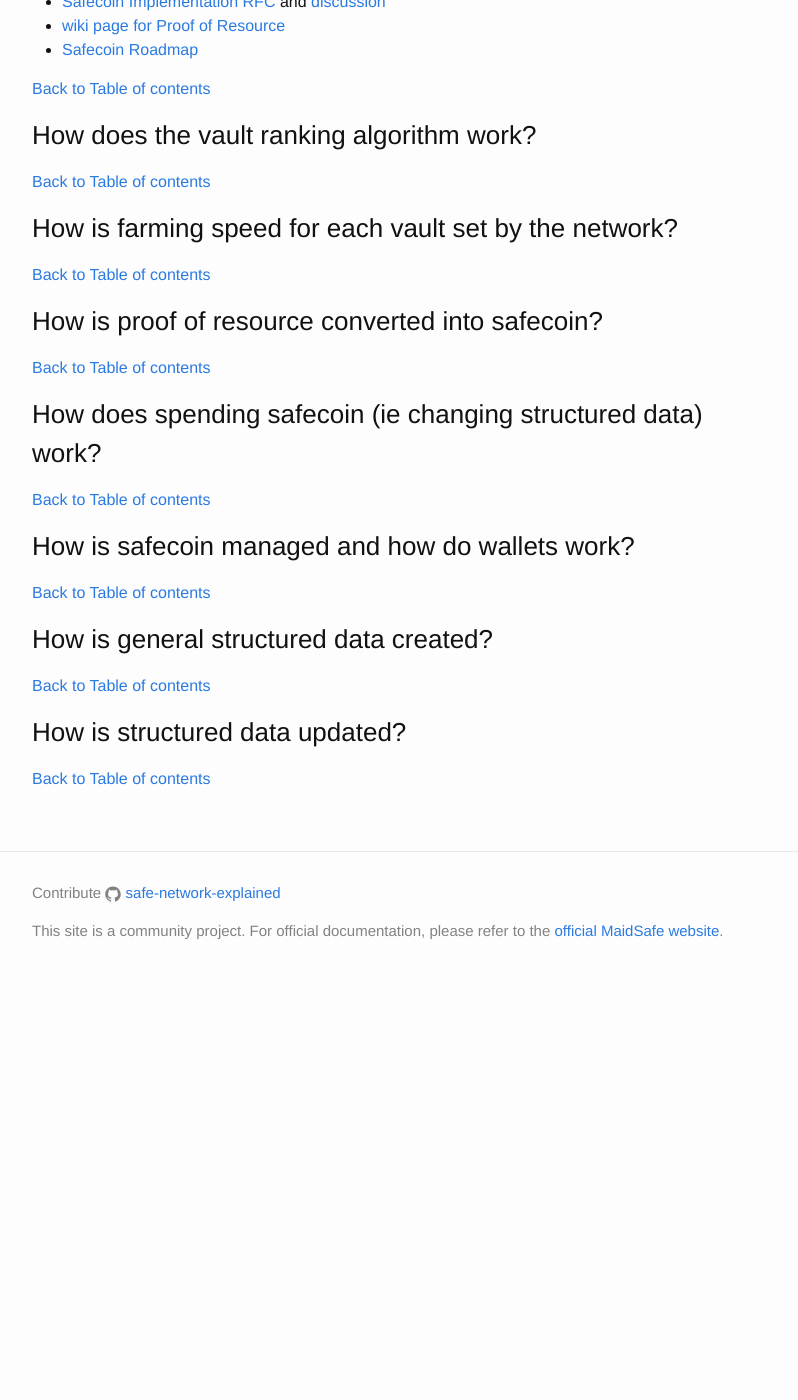
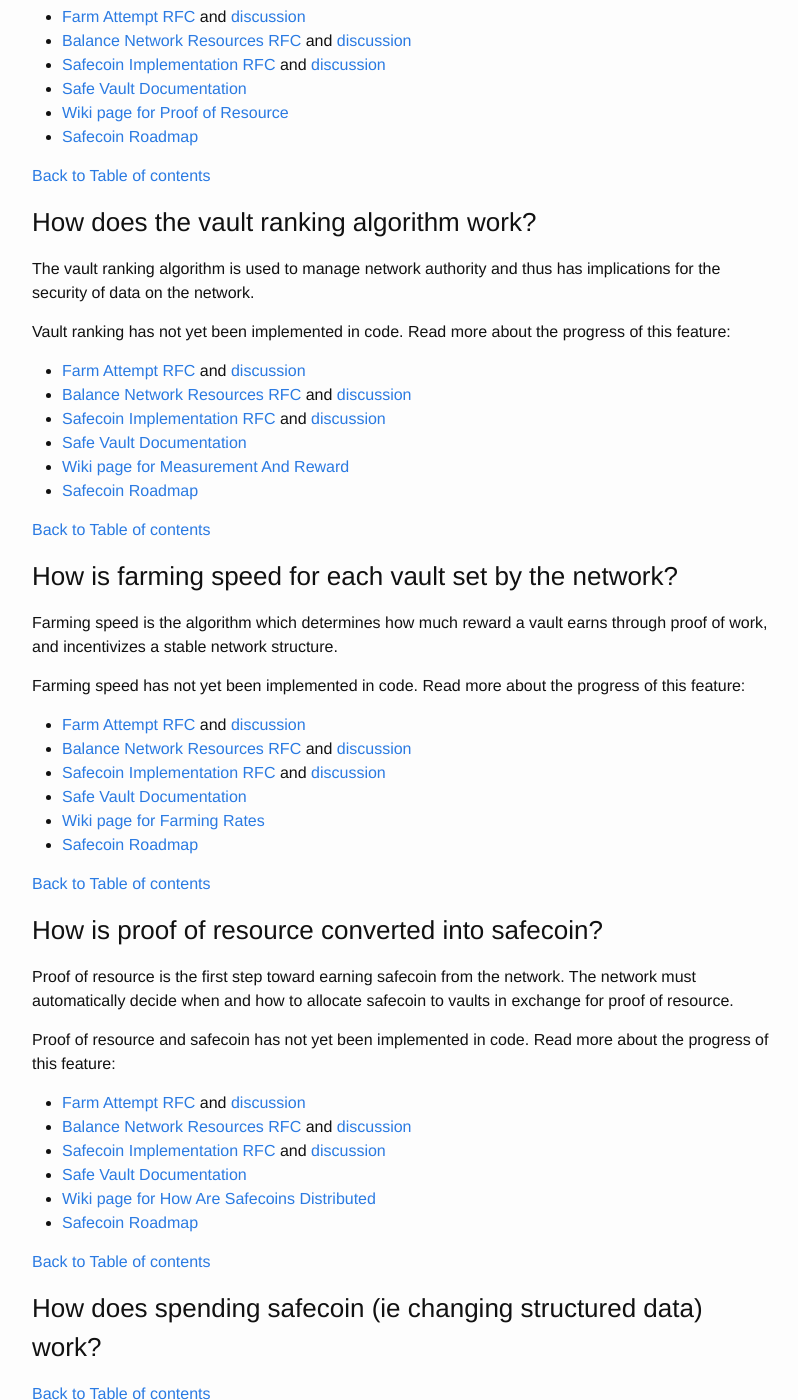
Before and after one commit to safe-network-explained/safe-network-explained.github.io, a Jekyll site: the page built from _posts/2016-05-10-safe-network-implementation-explained-in-plain-language.markdown, in a window 1280 px wide and 1400 px high, scrolled down 6867 px. Shown: the whole window, without its empty margins (238-1036 px from the left). Built offline with Jekyll 4.4.1, drawn with Linux system fonts in a browser that asks for light colours; before the commit the page ends 7869 px from its top, so only the background shows below that; some of the changed text lies outside the part shown.

Commit message:
Safecoin / Farming sections pending implementation

```diff
--- a/_posts/2016-05-10-safe-network-implementation-explained-in-plain-language.markdown
+++ b/_posts/2016-05-10-safe-network-implementation-explained-in-plain-language.markdown
@@ -202,25 +202,61 @@
 
 ### How does proof of resource algorithm work? {#proof-of-resource-algorithm}
 
+Proof of resource is the algorithm that determines whether a vault should be rewarded with safecoin or not.
+
 Proof of resource has not yet been implemented in code. Read more about the progress of this feature:
 
 * [Farm Attempt RFC](https://github.com/maidsafe/rfcs/blob/e5568a4464353255ea6f5baebd55d275a7c8b210/text/0004-farm-attempt/0004-farm-attempt.md) and [discussion](https://github.com/maidsafe/rfcs/issues/25)
 * [Balance Network Resources RFC](https://github.com/maidsafe/rfcs/blob/e5568a4464353255ea6f5baebd55d275a7c8b210/text/0005-balance-network-resources/0005-balance-network-resources.md) and [discussion](https://github.com/maidsafe/rfcs/issues/26)
 * [Safecoin Implementation RFC](https://github.com/maidsafe/rfcs/blob/e5568a4464353255ea6f5baebd55d275a7c8b210/text/0012-safecoin-implementation/0012-safecoin-implementation.md) and [discussion](https://github.com/maidsafe/rfcs/issues/61)
-* [wiki page for Proof of Resource](https://safenetwork.wiki/en/Proof_of_resource)
+* [Safe Vault Documentation](https://github.com/maidsafe/safe_vault/tree/87c64d6c74a403629b48d34bee9508706ca083b9/docs)
+* [Wiki page for Proof of Resource](https://safenetwork.wiki/en/Proof_of_resource)
 * [Safecoin Roadmap](http://maidsafe.net/roadmap#safecoin)
 
 [Back to Table of contents](#proof-of-resource-algorithm_toc)
 
 ### How does the vault ranking algorithm work? {#vault-ranking-algorithm}
 
+The vault ranking algorithm is used to manage network authority and thus has implications for the security of data on the network.
+
+Vault ranking has not yet been implemented in code. Read more about the progress of this feature:
+
+* [Farm Attempt RFC](https://github.com/maidsafe/rfcs/blob/e5568a4464353255ea6f5baebd55d275a7c8b210/text/0004-farm-attempt/0004-farm-attempt.md) and [discussion](https://github.com/maidsafe/rfcs/issues/25)
+* [Balance Network Resources RFC](https://github.com/maidsafe/rfcs/blob/e5568a4464353255ea6f5baebd55d275a7c8b210/text/0005-balance-network-resources/0005-balance-network-resources.md) and [discussion](https://github.com/maidsafe/rfcs/issues/26)
+* [Safecoin Implementation RFC](https://github.com/maidsafe/rfcs/blob/e5568a4464353255ea6f5baebd55d275a7c8b210/text/0012-safecoin-implementation/0012-safecoin-implementation.md) and [discussion](https://github.com/maidsafe/rfcs/issues/61)
+* [Safe Vault Documentation](https://github.com/maidsafe/safe_vault/tree/87c64d6c74a403629b48d34bee9508706ca083b9/docs)
+* [Wiki page for Measurement And Reward](https://safenetwork.wiki/en/Measurement_and_reward)
+* [Safecoin Roadmap](http://maidsafe.net/roadmap#safecoin)
+
 [Back to Table of contents](#vault-ranking-algorithm_toc)
 
 ### How is farming speed for each vault set by the network? {#farming-speed-algorithm}
 
+Farming speed is the algorithm which determines how much reward a vault earns through proof of work, and incentivizes a stable network structure.
+
+Farming speed has not yet been implemented in code. Read more about the progress of this feature:
+
+* [Farm Attempt RFC](https://github.com/maidsafe/rfcs/blob/e5568a4464353255ea6f5baebd55d275a7c8b210/text/0004-farm-attempt/0004-farm-attempt.md) and [discussion](https://github.com/maidsafe/rfcs/issues/25)
+* [Balance Network Resources RFC](https://github.com/maidsafe/rfcs/blob/e5568a4464353255ea6f5baebd55d275a7c8b210/text/0005-balance-network-resources/0005-balance-network-resources.md) and [discussion](https://github.com/maidsafe/rfcs/issues/26)
+* [Safecoin Implementation RFC](https://github.com/maidsafe/rfcs/blob/e5568a4464353255ea6f5baebd55d275a7c8b210/text/0012-safecoin-implementation/0012-safecoin-implementation.md) and [discussion](https://github.com/maidsafe/rfcs/issues/61)
+* [Safe Vault Documentation](https://github.com/maidsafe/safe_vault/tree/87c64d6c74a403629b48d34bee9508706ca083b9/docs)
+* [Wiki page for Farming Rates](https://safenetwork.wiki/en/Safecoins_(How_it_works)#Farming_rates)
+* [Safecoin Roadmap](http://maidsafe.net/roadmap#safecoin)
+
 [Back to Table of contents](#farming-speed-algorithm_toc)
 
 ### How is proof of resource converted into safecoin? {#proof-of-resource-conversion-to-safecoin}
+
+Proof of resource is the first step toward earning safecoin from the network. The network must automatically decide when and how to allocate safecoin to vaults in exchange for proof of resource.
+
+Proof of resource and safecoin has not yet been implemented in code. Read more about the progress of this feature:
+
+* [Farm Attempt RFC](https://github.com/maidsafe/rfcs/blob/e5568a4464353255ea6f5baebd55d275a7c8b210/text/0004-farm-attempt/0004-farm-attempt.md) and [discussion](https://github.com/maidsafe/rfcs/issues/25)
+* [Balance Network Resources RFC](https://github.com/maidsafe/rfcs/blob/e5568a4464353255ea6f5baebd55d275a7c8b210/text/0005-balance-network-resources/0005-balance-network-resources.md) and [discussion](https://github.com/maidsafe/rfcs/issues/26)
+* [Safecoin Implementation RFC](https://github.com/maidsafe/rfcs/blob/e5568a4464353255ea6f5baebd55d275a7c8b210/text/0012-safecoin-implementation/0012-safecoin-implementation.md) and [discussion](https://github.com/maidsafe/rfcs/issues/61)
+* [Safe Vault Documentation](https://github.com/maidsafe/safe_vault/tree/87c64d6c74a403629b48d34bee9508706ca083b9/docs)
+* [Wiki page for How Are Safecoins Distributed](https://safenetwork.wiki/en/FAQ#How_are_safecoins_distributed.3F)
+* [Safecoin Roadmap](http://maidsafe.net/roadmap#safecoin)
 
 [Back to Table of contents](#proof-of-resource-conversion-to-safecoin_toc)
 
```
